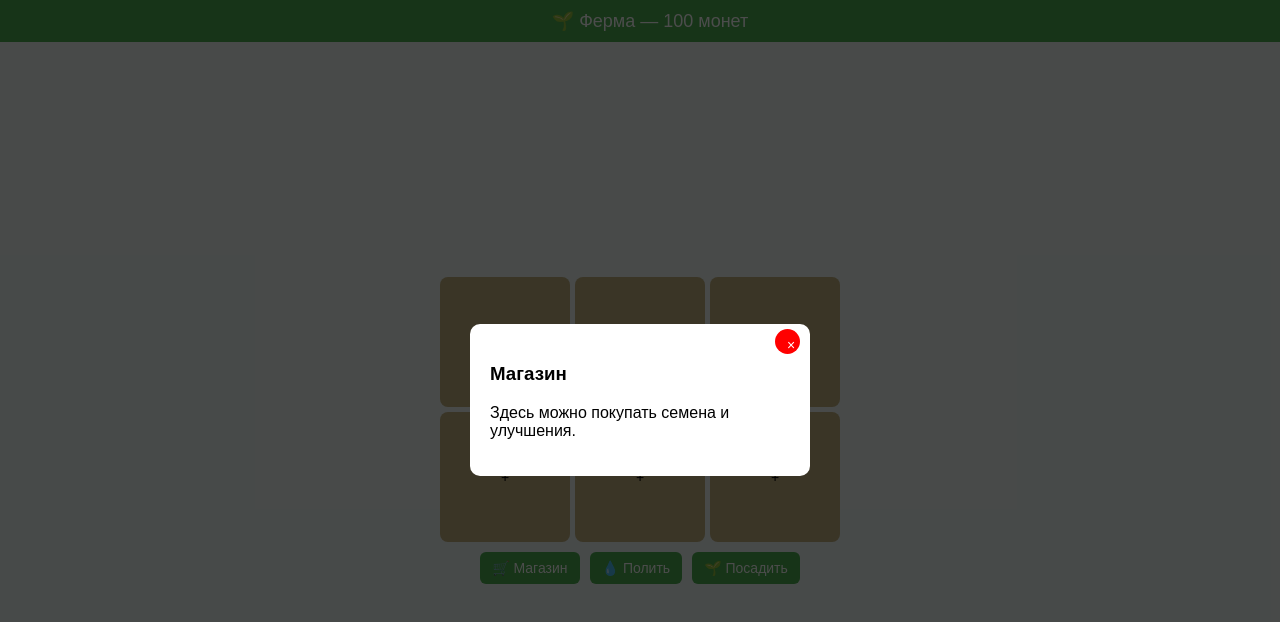
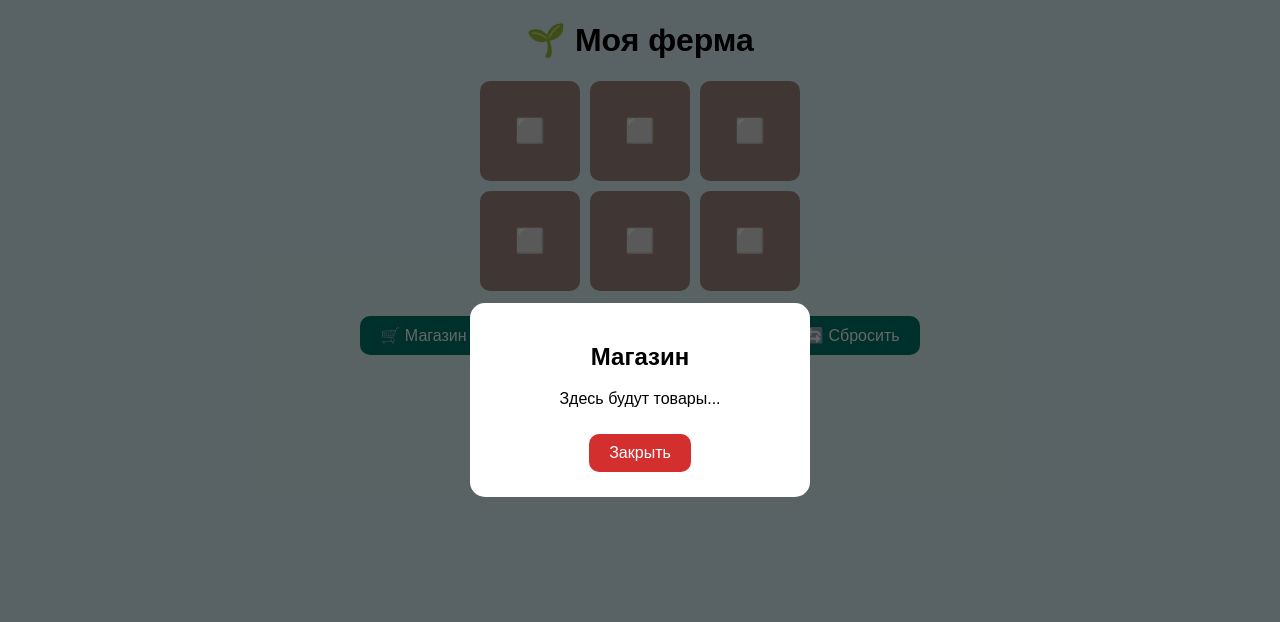
Before and after one commit to Dimasik-start/Grow-a-garden, a plain HTML site: page index.html in a window 1280 px wide. Both pictures are taken after a click on the button "🛒 Магазин". Drawn offline with Linux system fonts and the light colour scheme.

Commit message:
Add files via upload

```diff
--- a/index.html
+++ b/index.html
@@ -1,148 +1,92 @@
 <!DOCTYPE html>
 <html lang="ru">
 <head>
-  <meta charset="UTF-8">
-  <meta name="viewport" content="width=device-width, initial-scale=1.0, maximum-scale=1, user-scalable=no">
-  <title>🌱 Ферма</title>
+  <meta charset="UTF-8" />
+  <meta name="viewport" content="width=device-width, initial-scale=1.0, maximum-scale=1.0, user-scalable=no"/>
+  <title>Моя ферма</title>
   <style>
     body {
+      font-family: Arial, sans-serif;
       margin: 0;
-      font-family: Arial, sans-serif;
-      background: #f0f8f5;
-      display: flex;
-      flex-direction: column;
-      align-items: center;
-      height: 100vh;
-      overflow: hidden;
+      padding: 0;
+      background: #e0f7fa;
+      text-align: center;
     }
-
-    header {
-      width: 100%;
-      padding: 10px;
-      background: #4caf50;
-      color: white;
-      text-align: center;
-      font-size: 18px;
-      position: fixed;
-      top: 0;
-      left: 0;
-    }
-
-    main {
-      margin-top: 60px; /* отступ под хедер */
-      flex: 1;
-      display: flex;
-      flex-direction: column;
-      align-items: center;
-      justify-content: center;
-      width: 100%;
-      overflow-y: auto;
-    }
-
     .garden {
       display: grid;
-      grid-template-columns: repeat(3, 1fr);
-      gap: 5px;
-      width: 90%;
-      max-width: 400px;
+      grid-template-columns: repeat(3, 100px);
+      grid-gap: 10px;
+      justify-content: center;
+      margin-top: 20px;
     }
-
     .plot {
-      width: 100%;
-      aspect-ratio: 1 / 1; /* квадратные грядки */
-      background: #c2b280;
-      border-radius: 8px;
+      width: 100px;
+      height: 100px;
+      background: #a1887f;
       display: flex;
       align-items: center;
       justify-content: center;
-      font-size: 14px;
+      border-radius: 10px;
+      font-size: 24px;
+    }
+    .buttons {
+      margin-top: 20px;
+    }
+    button {
+      margin: 5px;
+      padding: 10px 20px;
+      font-size: 16px;
+      border: none;
+      border-radius: 10px;
       cursor: pointer;
+      background: #00796b;
+      color: white;
     }
-
-    .buttons {
-      margin-top: 10px;
-      display: flex;
-      gap: 10px;
-      flex-wrap: wrap;
+    #shop {
+      display: none;
+      position: fixed;
+      top: 0; left: 0; right: 0; bottom: 0;
+      background: rgba(0,0,0,0.6);
       justify-content: center;
+      align-items: center;
     }
-
-    button {
-      padding: 8px 12px;
-      font-size: 14px;
-      border: none;
-      border-radius: 6px;
-      background: #4caf50;
-      color: white;
-      cursor: pointer;
-    }
-
-    button:active {
-      background: #388e3c;
-    }
-
-    /* Магазин */
-    .shop {
-      position: fixed;
-      top: 0;
-      left: 0;
-      width: 100%;
-      height: 100%;
-      background: rgba(0,0,0,0.7);
-      display: none;
-      align-items: center;
-      justify-content: center;
-    }
-
-    .shop-content {
+    #shop .window {
       background: white;
       padding: 20px;
-      border-radius: 10px;
+      border-radius: 15px;
+      width: 80%;
       max-width: 300px;
-      width: 90%;
-      position: relative;
+      text-align: center;
     }
-
-    .close-btn {
-      position: absolute;
-      top: 5px;
-      right: 10px;
-      background: red;
-      color: white;
-      border: none;
-      border-radius: 50%;
-      width: 25px;
-      height: 25px;
-      cursor: pointer;
+    #shop button {
+      background: #d32f2f;
+      margin-top: 10px;
     }
   </style>
 </head>
 <body>
-  <header>🌱 Ферма — 100 монет</header>
-
-  <main>
+  <h1>🌱 Моя ферма</h1>
   <div class="garden">
-      <div class="plot">+</div>
-      <div class="plot">+</div>
-      <div class="plot">+</div>
-      <div class="plot">+</div>
-      <div class="plot">+</div>
-      <div class="plot">+</div>
+    <div class="plot">⬜</div>
+    <div class="plot">⬜</div>
+    <div class="plot">⬜</div>
+    <div class="plot">⬜</div>
+    <div class="plot">⬜</div>
+    <div class="plot">⬜</div>
   </div>
 
   <div class="buttons">
     <button onclick="openShop()">🛒 Магазин</button>
     <button onclick="water()">💧 Полить</button>
     <button onclick="plant()">🌱 Посадить</button>
+    <button onclick="resetGame()">🔄 Сбросить</button>
   </div>
-  </main>
 
-  <!-- Магазин -->
-  <div class="shop" id="shop">
-    <div class="shop-content">
-      <button class="close-btn" onclick="closeShop()">×</button>
-      <h3>Магазин</h3>
-      <p>Здесь можно покупать семена и улучшения.</p>
+  <div id="shop">
+    <div class="window">
+      <h2>Магазин</h2>
+      <p>Здесь будут товары...</p>
+      <button onclick="closeShop()">Закрыть</button>
     </div>
   </div>
 
@@ -162,6 +106,12 @@
     function plant() {
       alert("Вы посадили семена!");
     }
+
+    function resetGame() {
+      if (confirm("⚠️ Ты уверен, что хочешь сбросить игру? Прогресс будет утерян!")) {
+        alert("Игра сброшена. Начинай с нуля 🌱");
+      }
+    }
   </script>
 </body>
 </html>
```
Lines whose indentation alone changed are shown as unchanged.
